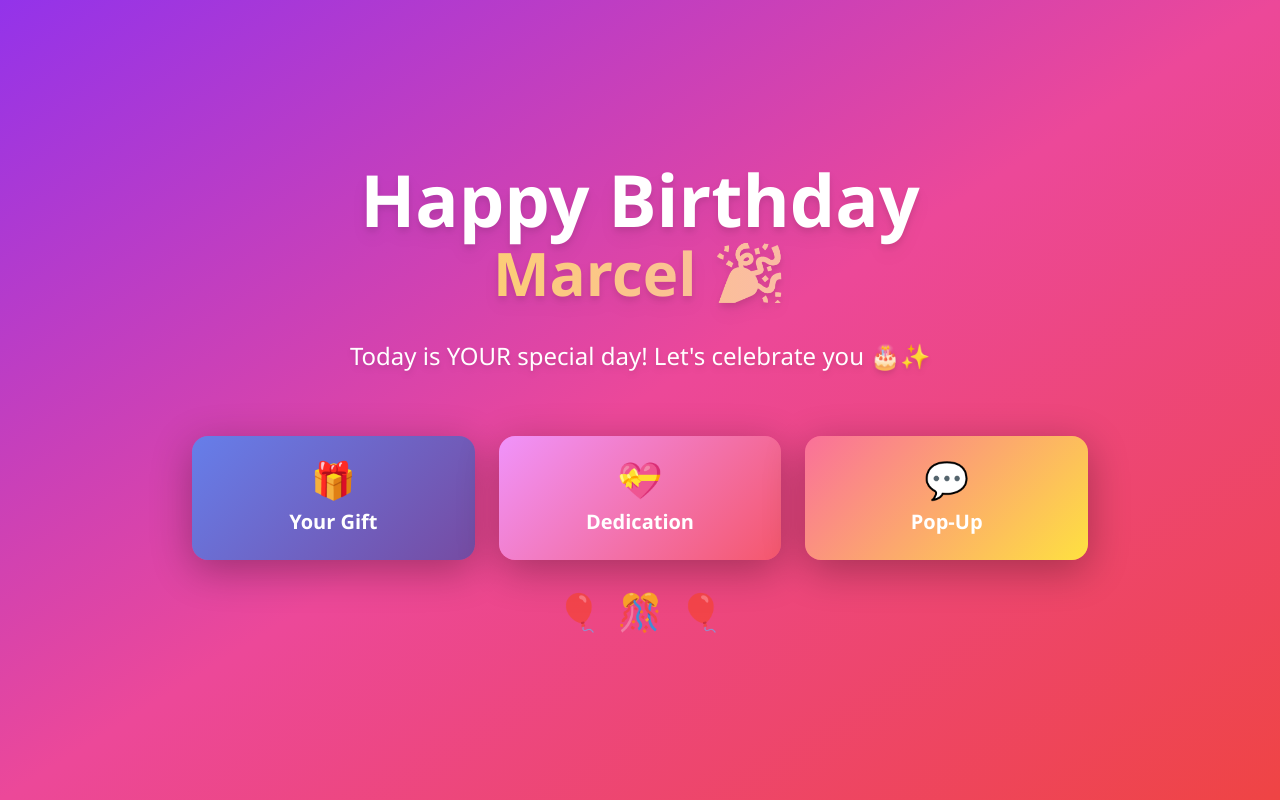
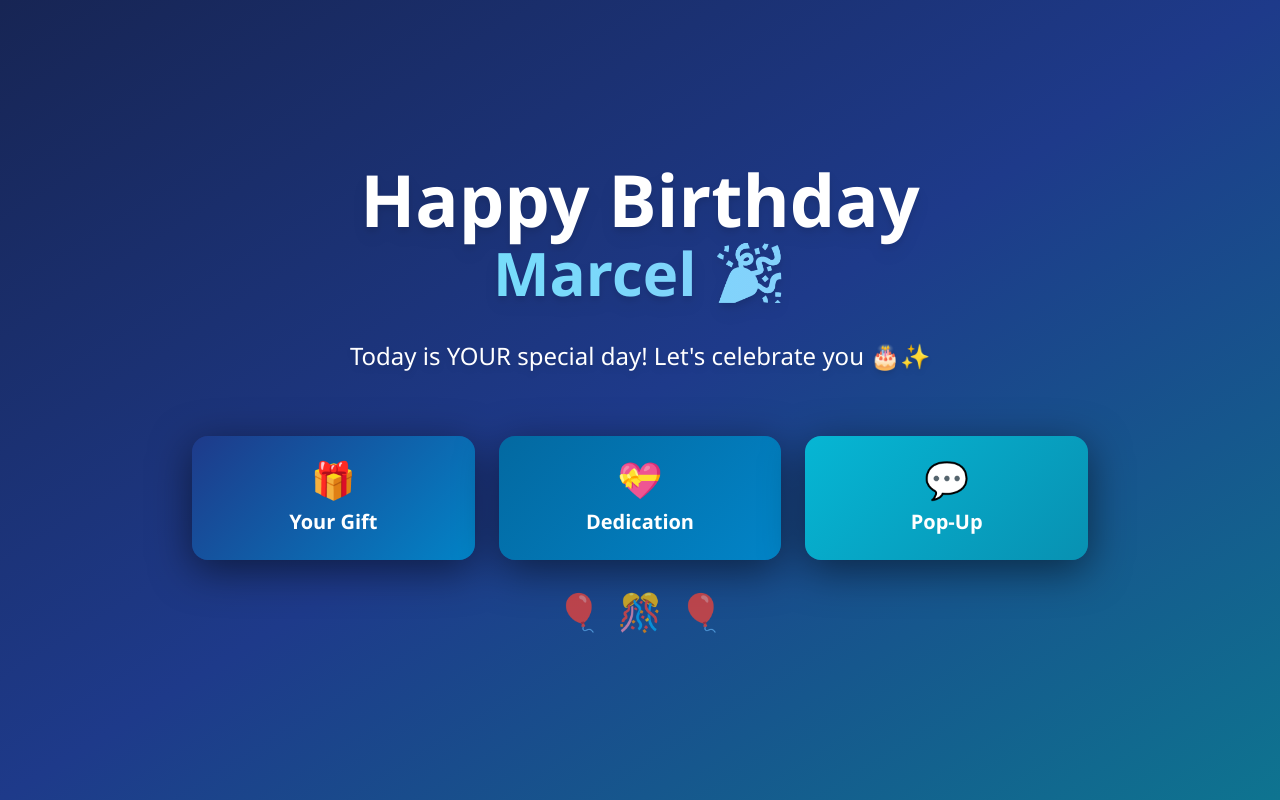
Before and after one commit to WangilaPrish/wish, a React (Vite) app: page / in a window 1280 px wide. Built offline with nearby package versions, Linux system fonts and the light colour scheme.

Commit message:
style: update color scheme for Landing page and global styles

```diff
--- a/src/index.css
+++ b/src/index.css
@@ -17,6 +17,6 @@ body,
 
 body {
   font-family: 'Segoe UI', Tahoma, Geneva, Verdana, sans-serif;
-  background: linear-gradient(135deg, #667eea 0%, #764ba2 100%);
+  background: linear-gradient(135deg, #1e3a8a 0%, #1e40af 50%, #0284c7 100%);
   min-height: 100vh;
 }
--- a/src/pages/Landing.tsx
+++ b/src/pages/Landing.tsx
@@ -7,14 +7,14 @@ export default function Landing(): JSX.Element {
     const navigate = useNavigate()
 
     return (
-        <div className="min-h-screen bg-gradient-to-br from-purple-600 via-pink-500 to-red-500 flex items-center justify-center p-4">
+        <div className="min-h-screen bg-gradient-to-br from-blue-950 via-blue-900 to-cyan-700 flex items-center justify-center p-4">
             <div className="text-center max-w-4xl w-full">
                 {/* Animated Title */}
                 <div className="mb-8 animate-bounce">
                     <h1 className="text-6xl md:text-7xl font-bold text-white mb-2 drop-shadow-lg">
                         Happy Birthday
                     </h1>
-                    <h2 className="text-5xl md:text-6xl font-extrabold bg-gradient-to-r from-yellow-300 to-pink-300 bg-clip-text text-transparent drop-shadow-lg">
+                    <h2 className="text-5xl md:text-6xl font-extrabold bg-gradient-to-r from-cyan-300 to-blue-300 bg-clip-text text-transparent drop-shadow-lg">
                         Marcel 🎉
                     </h2>
                 </div>
@@ -31,11 +31,11 @@ export default function Landing(): JSX.Element {
                         onClick={() => navigate('/gift')}
                         className="group relative px-8 py-6 text-xl font-bold text-white rounded-2xl overflow-hidden transition-all duration-300 transform hover:scale-105 active:scale-95"
                         style={{
-                            background: 'linear-gradient(135deg, #667eea 0%, #764ba2 100%)',
-                            boxShadow: '0 10px 40px rgba(0, 0, 0, 0.3)',
+                            background: 'linear-gradient(135deg, #1e3a8a 0%, #0284c7 100%)',
+                            boxShadow: '0 10px 40px rgba(0, 0, 0, 0.5)',
                         }}
                     >
-                        <div className="absolute inset-0 bg-white opacity-0 group-hover:opacity-10 transition-opacity duration-300"></div>
+                        <div className="absolute inset-0 bg-white opacity-0 group-hover:opacity-20 transition-opacity duration-300"></div>
                         <span className="relative block text-4xl mb-2">🎁</span>
                         <span className="relative">Your Gift</span>
                     </button>
@@ -45,11 +45,11 @@ export default function Landing(): JSX.Element {
                         onClick={() => navigate('/dedication')}
                         className="group relative px-8 py-6 text-xl font-bold text-white rounded-2xl overflow-hidden transition-all duration-300 transform hover:scale-105 active:scale-95"
                         style={{
-                            background: 'linear-gradient(135deg, #f093fb 0%, #f5576c 100%)',
-                            boxShadow: '0 10px 40px rgba(0, 0, 0, 0.3)',
+                            background: 'linear-gradient(135deg, #0369a1 0%, #0284c7 100%)',
+                            boxShadow: '0 10px 40px rgba(0, 0, 0, 0.5)',
                         }}
                     >
-                        <div className="absolute inset-0 bg-white opacity-0 group-hover:opacity-10 transition-opacity duration-300"></div>
+                        <div className="absolute inset-0 bg-white opacity-0 group-hover:opacity-20 transition-opacity duration-300"></div>
                         <span className="relative block text-4xl mb-2">💝</span>
                         <span className="relative">Dedication</span>
                     </button>
@@ -59,11 +59,11 @@ export default function Landing(): JSX.Element {
                         onClick={() => setShowPopup(true)}
                         className="group relative px-8 py-6 text-xl font-bold text-white rounded-2xl overflow-hidden transition-all duration-300 transform hover:scale-105 active:scale-95"
                         style={{
-                            background: 'linear-gradient(135deg, #fa709a 0%, #fee140 100%)',
-                            boxShadow: '0 10px 40px rgba(0, 0, 0, 0.3)',
+                            background: 'linear-gradient(135deg, #06b6d4 0%, #0891b2 100%)',
+                            boxShadow: '0 10px 40px rgba(0, 0, 0, 0.5)',
                         }}
                     >
-                        <div className="absolute inset-0 bg-white opacity-0 group-hover:opacity-10 transition-opacity duration-300"></div>
+                        <div className="absolute inset-0 bg-white opacity-0 group-hover:opacity-20 transition-opacity duration-300"></div>
                         <span className="relative block text-4xl mb-2">💬</span>
                         <span className="relative">Pop-Up</span>
                     </button>
--- a/tailwind.config.js
+++ b/tailwind.config.js
@@ -6,8 +6,9 @@ export default {
   theme: {
     extend: {
       colors: {
-        primary: '#667eea',
-        secondary: '#764ba2',
+        primary: '#1e3a8a',
+        secondary: '#1e40af',
+        accent: '#0284c7',
       },
       animation: {
         'fall': 'fall 2s linear forwards',
```
